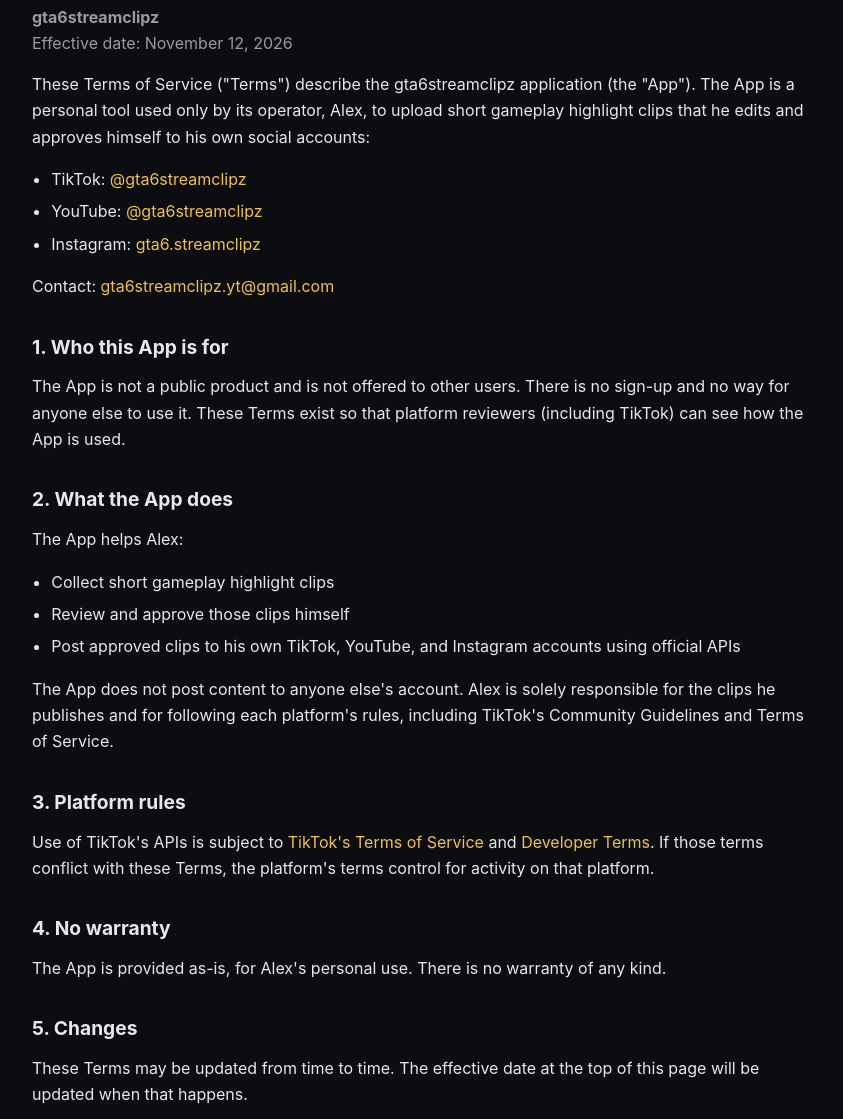
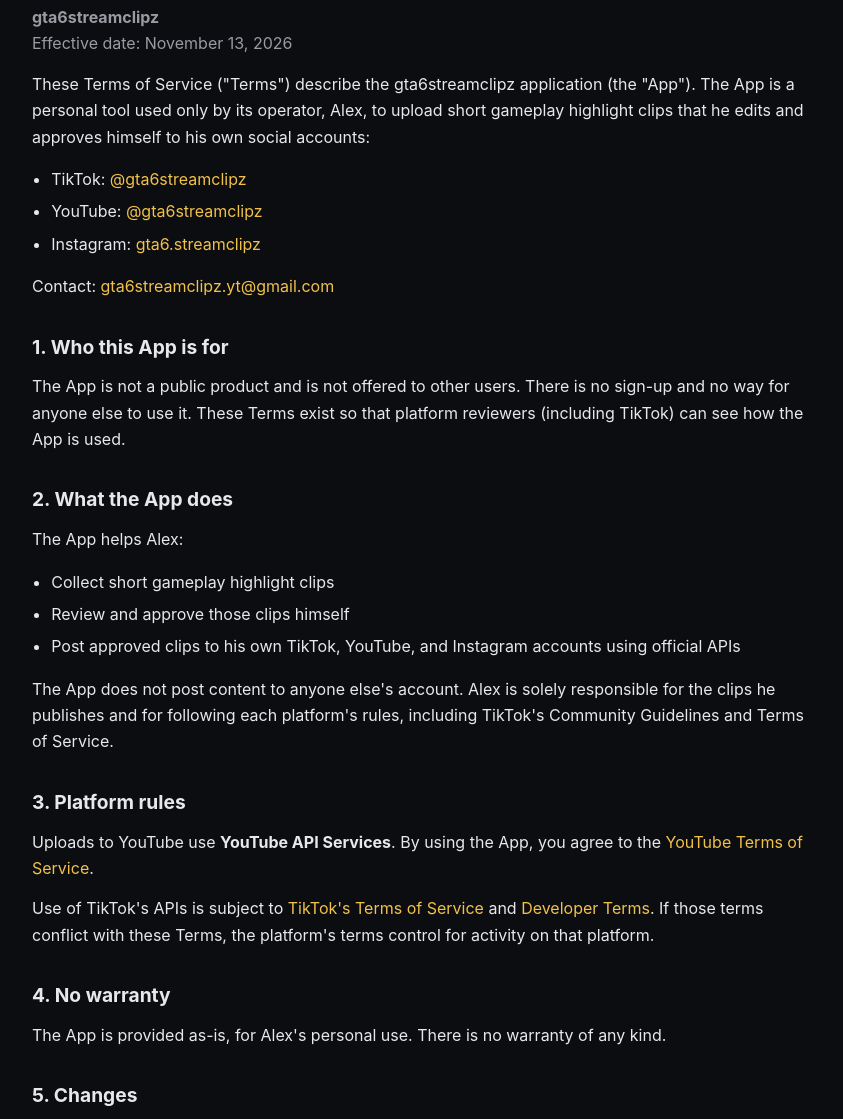
Before and after one commit to gta6streamclipz/gta6streamclipz.github.io, a plain HTML site: page terms.html in a window 1280 px wide. Shown: the part 157-1276 px from the top of the page, without its empty margins (218-1061 px from the left). Drawn offline with Linux system fonts and the light colour scheme.

Commit message:
Add YouTube API Services line to terms

```diff
--- a/terms.html
+++ b/terms.html
@@ -4,7 +4,7 @@
   <meta charset="utf-8">
   <meta name="viewport" content="width=device-width, initial-scale=1">
   <title>Terms of Service — gta6streamclipz</title>
-  <meta name="description" content="Terms of Service for the gta6streamclipz personal clip posting tool. Effective date: November 12, 2026.">
+  <meta name="description" content="Terms of Service for the gta6streamclipz personal clip posting tool. Effective date: November 13, 2026.">
   <link rel="stylesheet" href="styles.css">
 </head>
 <body>
@@ -21,7 +21,7 @@
   <main>
     <div class="wrap legal">
       <h1>Terms of Service</h1>
-      <p class="meta"><strong>gta6streamclipz</strong><br>Effective date: November 12, 2026</p>
+      <p class="meta"><strong>gta6streamclipz</strong><br>Effective date: November 13, 2026</p>
 
       <p>These Terms of Service ("Terms") describe the gta6streamclipz application (the "App"). The App is a personal tool used only by its operator, Alex, to upload short gameplay highlight clips that he edits and approves himself to his own social accounts:</p>
       <ul>
@@ -44,6 +44,7 @@
       <p>The App does not post content to anyone else's account. Alex is solely responsible for the clips he publishes and for following each platform's rules, including TikTok's Community Guidelines and Terms of Service.</p>
 
       <h2>3. Platform rules</h2>
+      <p>Uploads to YouTube use <strong>YouTube API Services</strong>. By using the App, you agree to the <a href="https://www.youtube.com/t/terms">YouTube Terms of Service</a>.</p>
       <p>Use of TikTok's APIs is subject to <a href="https://www.tiktok.com/legal/page/us/terms-of-service/en">TikTok's Terms of Service</a> and <a href="https://developers.tiktok.com/doc/terms-and-policies">Developer Terms</a>. If those terms conflict with these Terms, the platform's terms control for activity on that platform.</p>
 
       <h2>4. No warranty</h2>
```
